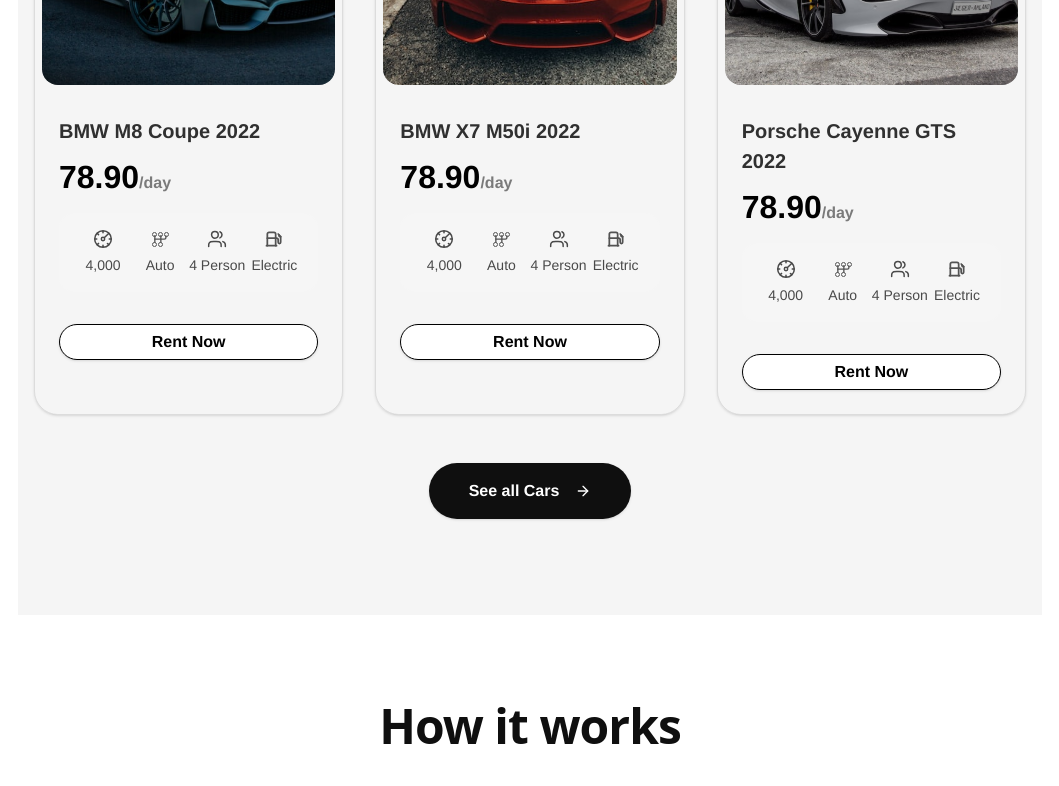
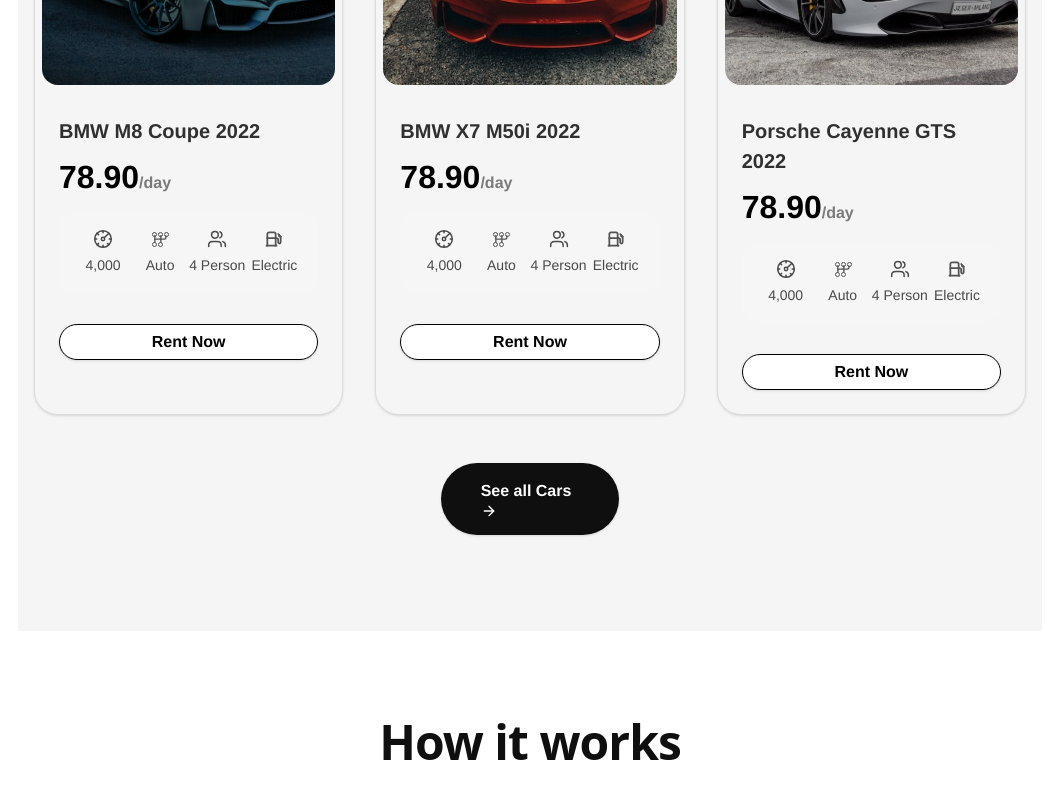
Before and after one commit to trungbeso/--NextJs-Car-rental--, a Next.js app: page / in a window 1280 px wide. Shown: the part 2000-2786 px from the top of the page, without its empty margins (110-1169 px from the left). Built offline with nearby package versions, Linux system fonts and the light colour scheme.

Commit message:
Implement dual-part rotating background animation

```diff
--- a/src/app/components/ui/button.tsx
+++ b/src/app/components/ui/button.tsx
@@ -5,12 +5,12 @@
 import { cn } from "../../lib/utils";
 
 const buttonVariants = cva(
-  "inline-flex items-center justify-center gap-2 whitespace-nowrap rounded-md text-sm font-medium transition-colors focus-visible:outline-none focus-visible:ring-1 focus-visible:ring-ring disabled:pointer-events-none disabled:opacity-50 [&_svg]:pointer-events-none [&_svg]:size-4 [&_svg]:shrink-0",
+  "inline-flex items-center justify-center gap-2 whitespace-nowrap rounded-md text-sm font-medium transition-colors focus-visible:outline-none focus-visible:ring-1 focus-visible:ring-ring disabled:pointer-events-none disabled:opacity-50 [&_svg]:pointer-events-none [&_svg]:size-4 [&_svg]:shrink-0 relative overflow-hidden",
   {
     variants: {
       variant: {
         default:
-          "bg-primary text-primary-foreground shadow hover:bg-primary/90 cursor-pointer",
+          "bg-primary text-primary-foreground shadow hover:bg-primary/90 cursor-pointer before:content-[''] before:absolute before:w-[150%] before:h-[150%] before:bg-black before:origin-bottom-left before:rotate-45 before:-translate-x-full before:translate-y-full before:transition-transform before:duration-300 before:ease-in-out hover:before:translate-x-0 hover:before:translate-y-0 after:content-[''] after:absolute after:w-[150%] after:h-[150%] after:bg-black after:origin-top-right after:rotate-45 after:translate-x-full after:-translate-y-full after:transition-transform after:duration-300 after:ease-in-out hover:after:translate-x-0 hover:after:translate-y-0 [&>span]:relative [&>span]:z-10 hover:text-white transition-colors duration-300",
         destructive:
           "bg-destructive text-destructive-foreground shadow-sm hover:bg-destructive/90 cursor-pointer",
         outline:
@@ -41,14 +41,16 @@
 }
 
 const Button = React.forwardRef<HTMLButtonElement, ButtonProps>(
-  ({ className, variant, size, asChild = false, ...props }, ref) => {
+  ({ className, variant, size, asChild = false, children, ...props }, ref) => {
     const Comp = asChild ? Slot : "button";
     return (
       <Comp
         className={cn(buttonVariants({ variant, size, className }))}
         ref={ref}
         {...props}
-      />
+      >
+        <span>{children}</span>
+      </Comp>
     );
   }
 );
```
